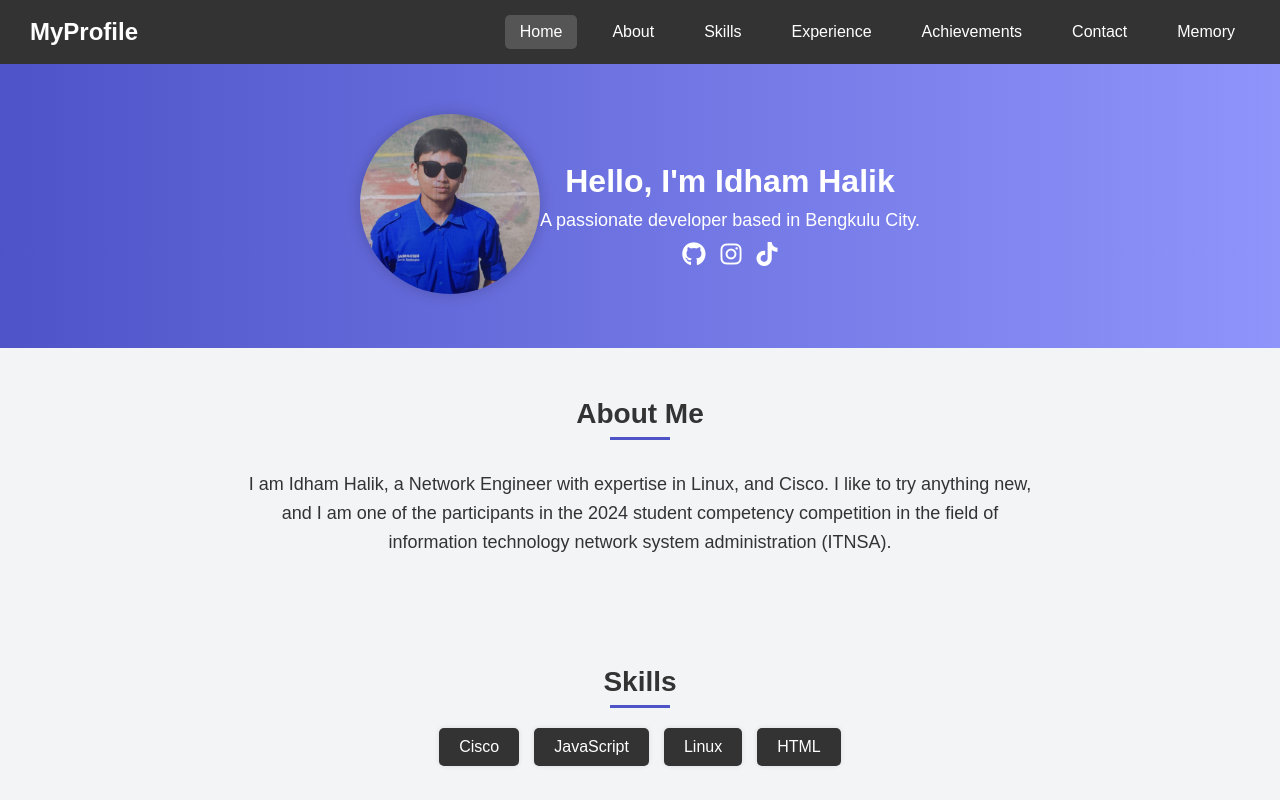
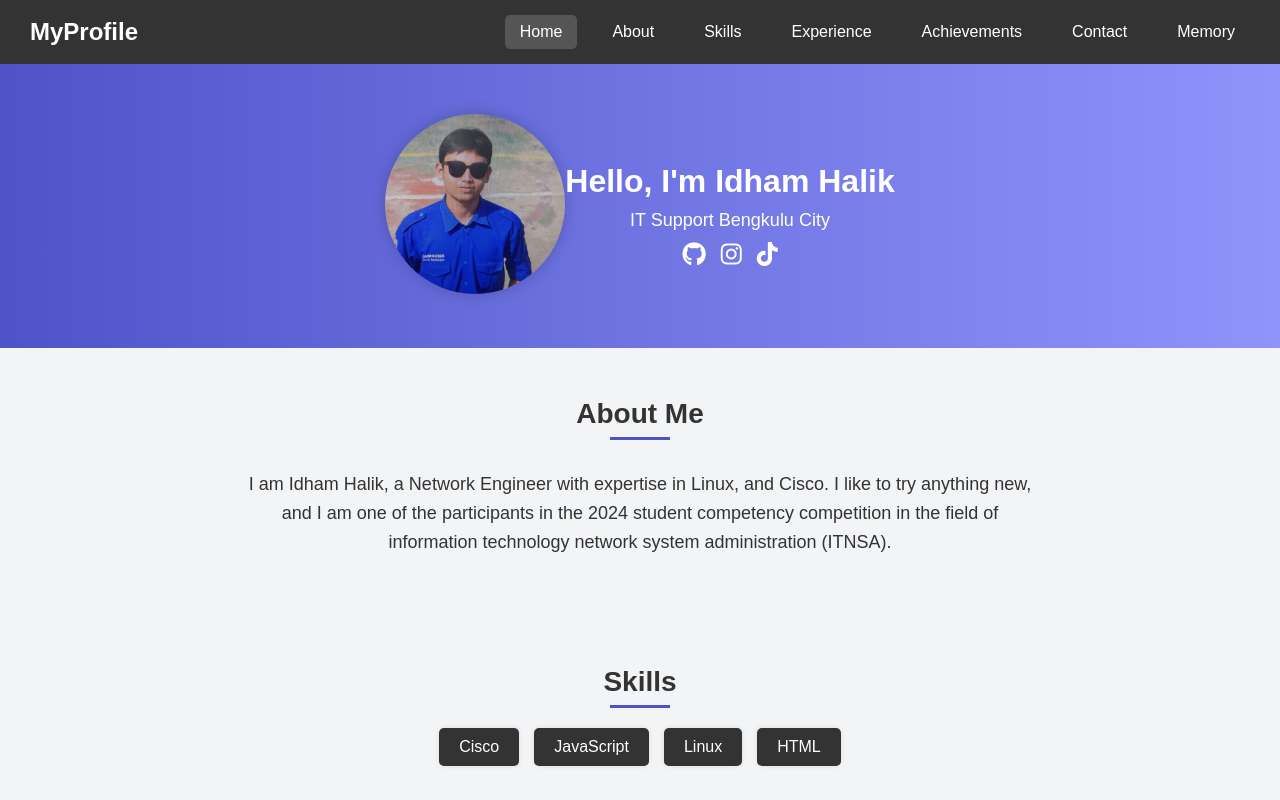
Before and after one commit to WhyZyrexxx10/profileweb, a plain HTML site: page index.html in a window 1280 px wide. Shown: the top 800 px of the page. Drawn offline with Linux system fonts and the light colour scheme.

Commit message:
Update index.html

```diff
--- a/index.html
+++ b/index.html
@@ -29,7 +29,7 @@
         </div>
         <div class="home-content">
             <h1>Hello, I'm <span>Idham Halik</span></h1>
-            <p>A passionate developer based in Bengkulu City.</p>
+            <p>IT Support Bengkulu City</p>
             <div class="social-icons">
                 <a href="https://github.com/WhyZyrexxx10" target="_blank"><i class="fab fa-github"></i></a>
                 <a href="https://www.instagram.com/zyrexx10/?hl=id" target="_blank"><i class="fab fa-instagram"></i></a>
```
